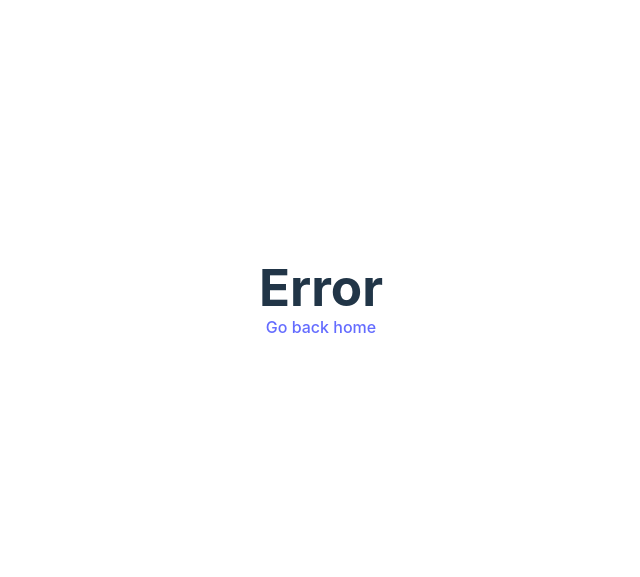
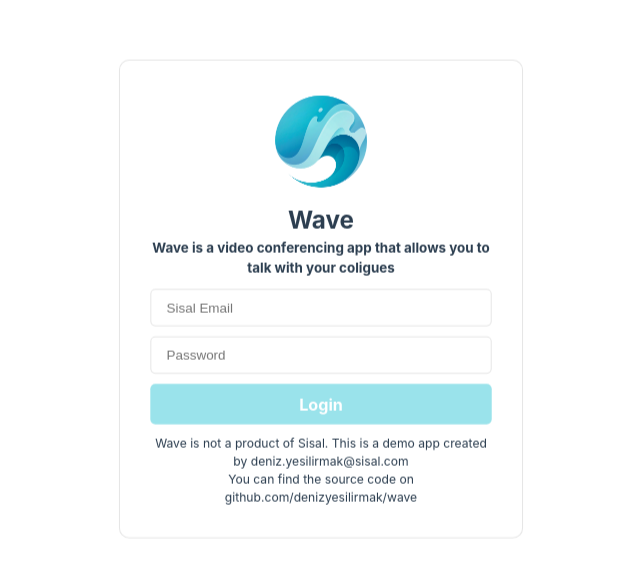
Before and after one commit to denizyesilirmak/wave-client, a React (Vite) app: page /login in a window 1280 px wide. Before the commit this address had no page. Shown: the part 101-678 px from the top of the page, without its empty margins (319-959 px from the left). Built offline with nearby package versions, Linux system fonts and the light colour scheme.

Commit message:
Add login screen

```diff
--- /dev/null
+++ b/src/screens/login/index.tsx
@@ -0,0 +1,84 @@
+import "./styles.css";
+import WaveLogo from "../../assets/images/logo-small.png";
+import { useEffect, useRef, useState } from "react";
+
+const Login = () => {
+  const [loading, setLoading] = useState(false);
+  const containerRef = useRef<HTMLDivElement>(null);
+
+  const handleMouseMove = (e: MouseEvent) => {
+    const container = containerRef.current;
+    if (!container) return;
+    const { left, top, width, height } = container.getBoundingClientRect();
+    const x = ((e.clientX - left) / width) * 100;
+    const y = ((e.clientY - top) / height) * 100;
+
+    //rotate3d
+    const xRotation = (y - 50) / 10;
+    const yRotation = (x - 50) / 10;
+
+    container.style.transform = `rotateX(${xRotation}deg) rotateY(${yRotation}deg)`;
+  };
+
+  useEffect(() => {
+    window.addEventListener("mousemove", handleMouseMove);
+    return () => window.removeEventListener("mousemove", handleMouseMove);
+  }, []);
+
+
+
+  const handleLogin = () => {
+    setLoading(true);
+    const timeout = setTimeout(() => {
+      setLoading(false);
+    }, 2000);
+    return () => clearTimeout(timeout);
+  };
+
+  return (
+    <div className="login-screen">
+      <div
+        ref={containerRef}
+        className={`login-panel-outline ${loading ? "active" : ""}`}
+      >
+        <div className="login-screen-panel">
+          <img src={WaveLogo} alt="Wave Logo" className="login-screen-logo" />
+          <h2 className="login-screen-title">Wave</h2>
+          <h5 className="login-screen-subtitle">
+            Wave is a video conferencing app that allows you to talk with your
+            coligues
+          </h5>
+
+          <input
+            type="email"
+            placeholder="Sisal Email"
+            className="login-screen-input"
+            autoCorrect="off"
+            autoCapitalize="off"
+            spellCheck="false"
+            disabled={loading}
+          />
+          <input
+            type="password"
+            placeholder="Password"
+            className="login-screen-input"
+            disabled={loading}
+          />
+
+          <button onClick={handleLogin} className="login-screen-button">
+            Login
+          </button>
+
+          <span className="legal-text">
+            Wave is not a product of Sisal. This is a demo app created by
+            deniz.yesilirmak@sisal.com
+            <br />
+            You can find the source code on github.com/denizyesilirmak/wave
+          </span>
+        </div>
+      </div>
+    </div>
+  );
+};
+
+export default Login;
--- /dev/null
+++ b/src/screens/login/styles.css
@@ -0,0 +1,97 @@
+.login-screen {
+    display: flex;
+    flex-direction: column;
+    align-items: center;
+    justify-content: center;
+    height: 100%;
+    width: 100%;
+    perspective: 1000px;
+}
+
+.login-screen-panel {
+    display: flex;
+    flex-direction: column;
+    align-items: center;
+    justify-content: center;
+    border: 1px solid var(--border-color-default);
+    border-radius: 10px;
+    color: var(--tertiary-color);
+    text-align: center;
+    padding: 30px;
+    background: var(--background-default);
+}
+
+.login-panel-outline{
+    transform: rotate(0deg) rotateX(0deg) translateZ(10px);
+    box-sizing: content-box;
+    width: 50%;
+    max-width: 400px;
+    padding: 0px;
+    border-radius: 10px;
+    transition: padding 0.4s ease, transform 0.2s ease;
+}
+
+.login-panel-outline.active{
+    padding: 4px;
+    background-size: 200% 100%;
+    animation: login-panel-outline-animation 2s ease infinite alternate;
+    background-image: linear-gradient(to right, var(--primary-color), var(--secondary-color), var(--tertiary-color), var(--secondary-color), var(--primary-color));
+}
+
+@keyframes login-panel-outline-animation {
+    0% {
+        background-position: 0 0;
+    }
+    50% {
+        background-position: 100% 0;
+    }
+}
+
+
+.login-screen-logo {
+    width: 100px;
+    height: 100px;
+    margin-bottom: 10px;
+}
+
+.login-screen-input {
+    width: 100%;
+    border: 1px solid var(--border-color-default);
+    padding: 10px 15px 10px 15px;
+    outline: none;
+    border-radius: 5px;
+    margin-top: 10px;
+}
+
+.login-screen-input:focus {
+    border: 1px solid var(--primary-color);
+}
+
+.login-screen-button {
+    width: 100%;
+    border: none;
+    padding: 10px 15px 10px 15px;
+    outline: none;
+    border-radius: 5px;
+    margin-top: 10px;
+    background-color: var(--primary-color);
+    color: var(--background-default);
+    font-weight: var(--font-weight-heading);
+    cursor: pointer;
+    outline: none;
+    transition: all 0.3s ease;
+}
+
+.login-screen-button:hover {
+    background-color: var(--secondary-color);
+}
+
+.login-screen-button:focus {
+    background-color: var(--secondary-color);
+    outline: none;
+}
+
+.legal-text {
+    font-size: 12px;
+    margin-top: 10px;
+}
--- /dev/null
+++ b/src/screens/settings/index.tsx
@@ -0,0 +1,11 @@
+import "./styles.css";
+
+const Settings = () => {
+  return (
+    <div className="settings-container">
+      <h1>Settings</h1>
+    </div>
+  );
+};
+
+export default Settings;
--- /dev/null
+++ b/src/screens/settings/styles.css
@@ -0,0 +1,9 @@
+.settings-container {
+    display: flex;
+    flex-direction: column;
+    align-items: center;
+    justify-content: center;
+    height: 100vh;
+    width: 100%;
+    background: var(--background-default);
+}
```
Also changed, not shown: src/navigation/index.tsx (+11 -1 lines), src/hooks/useMuhsin.ts (added).
